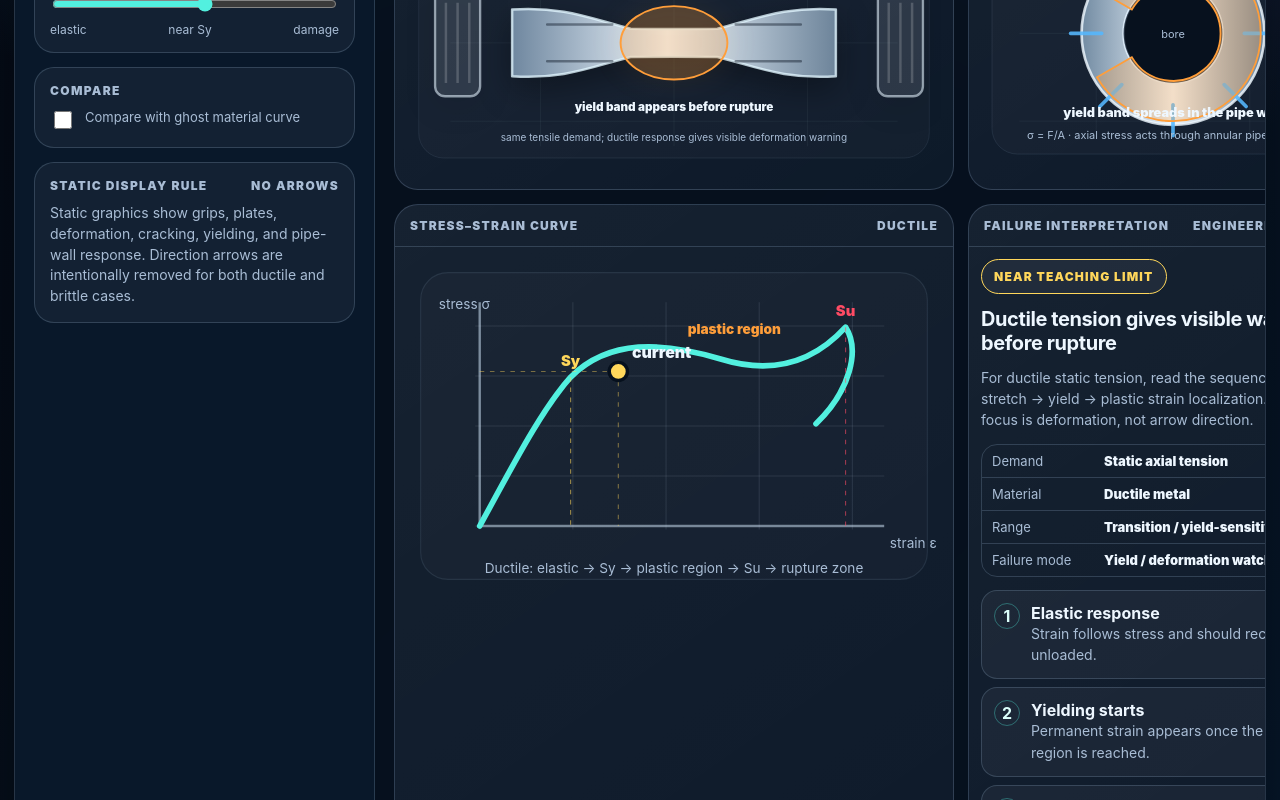
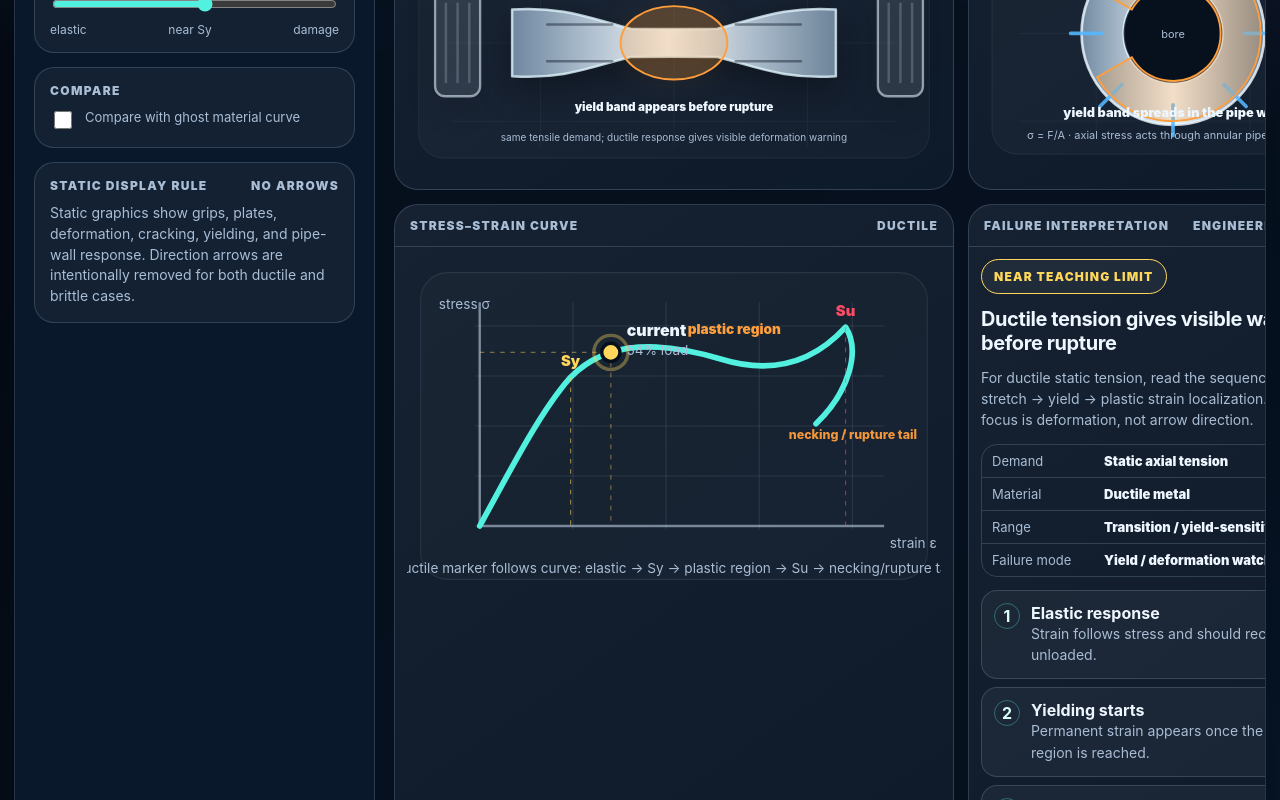
Before and after one commit to reallaksh19/PipingStressIllustration, a React (Vite) app in the folder failure-strength-lab-v3/: page / in a window 1280 px wide. Shown: the part 543-1343 px from the top of the page. Built offline with nearby package versions, Linux system fonts and the light colour scheme.

Commit message:
Improve stress strain curve marker tracking

```diff
--- a/failure-strength-lab-v3/src/components/StressStrainCurve.tsx
+++ b/failure-strength-lab-v3/src/components/StressStrainCurve.tsx
@@ -1,33 +1,88 @@
 import { LabState, Status, COLORS } from '../model/types';
+
+type Pt = { x: number; y: number };
+
+const ductileCurve = 'M64 235 C92 184 118 133 144 104 C178 70 225 73 276 88 C318 101 355 94 386 60 C399 80 390 116 360 145';
+const brittleCurve = 'M64 235 C102 178 142 112 188 48';
+
+function clamp01(n: number) {
+  return Math.max(0, Math.min(1, n));
+}
+
+function cubic(p0: Pt, p1: Pt, p2: Pt, p3: Pt, tRaw: number): Pt {
+  const t = clamp01(tRaw);
+  const u = 1 - t;
+  return {
+    x: u ** 3 * p0.x + 3 * u ** 2 * t * p1.x + 3 * u * t ** 2 * p2.x + t ** 3 * p3.x,
+    y: u ** 3 * p0.y + 3 * u ** 2 * t * p1.y + 3 * u * t ** 2 * p2.y + t ** 3 * p3.y,
+  };
+}
+
+function ductilePoint(loadFraction: number): Pt {
+  const p = clamp01(loadFraction);
+  // Marker follows the same Bezier segments as the displayed ductile curve:
+  // elastic → yield/plastic hardening → ultimate tensile point → necking/rupture tail.
+  if (p < 0.44) {
+    return cubic({ x: 64, y: 235 }, { x: 92, y: 184 }, { x: 118, y: 133 }, { x: 144, y: 104 }, p / 0.44);
+  }
+  if (p < 0.76) {
+    return cubic({ x: 144, y: 104 }, { x: 178, y: 70 }, { x: 225, y: 73 }, { x: 276, y: 88 }, (p - 0.44) / 0.32);
+  }
+  if (p < 0.92) {
+    return cubic({ x: 276, y: 88 }, { x: 318, y: 101 }, { x: 355, y: 94 }, { x: 386, y: 60 }, (p - 0.76) / 0.16);
+  }
+  return cubic({ x: 386, y: 60 }, { x: 399, y: 80 }, { x: 390, y: 116 }, { x: 360, y: 145 }, (p - 0.92) / 0.08);
+}
+
+function brittlePoint(loadFraction: number): Pt {
+  return cubic({ x: 64, y: 235 }, { x: 102, y: 178 }, { x: 142, y: 112 }, { x: 188, y: 48 }, loadFraction);
+}
+
+function markerLabel(point: Pt, p: number, ductile: boolean) {
+  const nearRight = point.x > 330;
+  const nearTop = point.y < 82;
+  const labelX = nearRight ? point.x - 16 : point.x + 14;
+  const labelY = nearTop ? point.y + 28 : Math.max(point.y - 14, 30);
+  const anchor = nearRight ? 'end' : 'start';
+  const copy = ductile && p >= 0.92 ? 'necking path' : 'current';
+  return { labelX, labelY, anchor, copy };
+}
 
 export function StressStrainCurve({ state, status }: { state: LabState; status: Status }) {
   const duct = state.material === 'ductile';
-  const p = state.staticLoad / 100;
-  let x: number, y: number;
+  const p = clamp01(state.staticLoad / 100);
+  const point = duct ? ductilePoint(p) : brittlePoint(p);
+  const x = Math.max(64, Math.min(420, point.x));
+  const y = Math.max(40, Math.min(238, point.y));
+  const label = markerLabel({ x, y }, p, duct);
+  const curvePath = duct ? ductileCurve : brittleCurve;
+  const ghostPath = duct ? brittleCurve : ductileCurve;
 
-  // Ductile: elastic (0–0.44) → yield plateau (0.44–0.76) → necking/rupture (0.76–1.0)
-  if (duct) {
-    if (p < 0.44) { x = 64 + p * 180; y = 235 - p * 300; }
-    else if (p < 0.76) { x = 143 + (p - 0.44) * 430; y = 104 - (p - 0.44) * 50; }
-    else { x = 281 + (p - 0.76) * 330; y = 89 + (p - 0.76) * 230; }
-  } else {
-    // Brittle: linear up to fracture at x=188. Cap x so dot never overshoots the fracture line.
-    x = 64 + Math.min(p, 1) * 124;
-    y = 235 - Math.min(p, 1) * 185;
-  }
-  x = Math.max(64, Math.min(420, x));
-  y = Math.max(40, Math.min(238, y));
-
-  return <svg viewBox="0 0 470 300" role="img" aria-label="Stress strain curve">
+  return <svg viewBox="0 0 470 300" role="img" aria-label="Stress strain curve with current point constrained to the curve">
     <rect x="12" y="12" width="446" height="270" rx="24" fill="rgba(255,255,255,.018)" stroke="rgba(190,220,255,.10)"/>
     {[0,1,2,3,4].map(i => <g key={i}><line className="gridline" x1={64+i*82} y1="38" x2={64+i*82} y2="238"/><line className="gridline" x1="60" y1={235-i*44} x2="420" y2={235-i*44}/></g>)}
     <path className="axis" d="M64 235H420"/><path className="axis" d="M64 235V38"/>
     <text x="425" y="254" className="muted">strain ε</text><text x="28" y="44" className="muted">stress σ</text>
-    {state.compareCurve && <path className="ghostCurve" stroke={duct ? COLORS.red : COLORS.cyan} d={duct ? 'M64 235 C102 178 142 112 188 48' : 'M64 235 C92 184 118 133 144 104 C178 70 225 73 276 88 C318 101 355 94 386 60 C399 80 390 116 360 145'} />}
-    <path className="curve" stroke={duct ? COLORS.cyan : COLORS.red} d={duct ? 'M64 235 C92 184 118 133 144 104 C178 70 225 73 276 88 C318 101 355 94 386 60 C399 80 390 116 360 145' : 'M64 235 C102 178 142 112 188 48'} />
-    {duct ? <><line x1="144" y1="104" x2="144" y2="238" stroke="rgba(255,215,91,.56)" strokeDasharray="4 5"/><line x1="386" y1="60" x2="386" y2="238" stroke="rgba(255,75,100,.56)" strokeDasharray="4 5"/><text x="144" y="94" textAnchor="middle" fill="#ffd75b" fontSize="13" fontWeight="900">Sy</text><text x="386" y="50" textAnchor="middle" fill="#ff4b64" fontSize="13" fontWeight="900">Su</text><text x="247" y="66" fill="#ff9e3a" fontSize="12" fontWeight="900">plastic region</text></> : <><line x1="188" y1="48" x2="188" y2="238" stroke="rgba(255,75,100,.56)" strokeDasharray="4 5"/><text x="203" y="50" fill="#ff4b64" fontSize="13" fontWeight="900">fracture</text><text x="95" y="136" fill="#ffd75b" fontSize="12" fontWeight="900">mostly elastic</text></>}
-    <path d={`M${x} ${y}V235`} stroke="rgba(255,215,91,.42)" strokeDasharray="4 5"/><path d={`M64 ${y}H${x}`} stroke="rgba(255,215,91,.42)" strokeDasharray="4 5"/>
-    <circle className="point" cx={x} cy={y} r="8" fill={status.color}/><text x={Math.min(x+12,378)} y={Math.max(y-12,30)} className="label">current</text>
-    <text x="235" y="276" textAnchor="middle" className="muted">{duct ? 'Ductile: elastic → Sy → plastic region → Su → rupture zone' : 'Brittle: mostly elastic → crack/fracture with little plastic strain'}</text>
+    {state.compareCurve && <path className="ghostCurve" stroke={duct ? COLORS.red : COLORS.cyan} d={ghostPath} />}
+    <path className="curve" stroke={duct ? COLORS.cyan : COLORS.red} d={curvePath} />
+    {duct ? <>
+      <line x1="144" y1="104" x2="144" y2="238" stroke="rgba(255,215,91,.56)" strokeDasharray="4 5"/>
+      <line x1="386" y1="60" x2="386" y2="238" stroke="rgba(255,75,100,.56)" strokeDasharray="4 5"/>
+      <text x="144" y="94" textAnchor="middle" fill="#ffd75b" fontSize="13" fontWeight="900">Sy</text>
+      <text x="386" y="50" textAnchor="middle" fill="#ff4b64" fontSize="13" fontWeight="900">Su</text>
+      <text x="247" y="66" fill="#ff9e3a" fontSize="12" fontWeight="900">plastic region</text>
+      <text x="336" y="158" fill="rgba(255,158,58,.95)" fontSize="11" fontWeight="800">necking / rupture tail</text>
+    </> : <>
+      <line x1="188" y1="48" x2="188" y2="238" stroke="rgba(255,75,100,.56)" strokeDasharray="4 5"/>
+      <text x="203" y="50" fill="#ff4b64" fontSize="13" fontWeight="900">fracture</text>
+      <text x="95" y="136" fill="#ffd75b" fontSize="12" fontWeight="900">mostly elastic</text>
+    </>}
+    <path d={`M${x} ${y}V235`} stroke="rgba(255,215,91,.42)" strokeDasharray="4 5"/>
+    <path d={`M64 ${y}H${x}`} stroke="rgba(255,215,91,.42)" strokeDasharray="4 5"/>
+    <circle cx={x} cy={y} r="15" fill="none" stroke={status.color} strokeOpacity=".36" strokeWidth="3"/>
+    <circle className="point" cx={x} cy={y} r="8" fill={status.color}/>
+    <text x={label.labelX} y={label.labelY} textAnchor={label.anchor} className="label">{label.copy}</text>
+    <text x={label.labelX} y={label.labelY + 16} textAnchor={label.anchor} className="muted">{Math.round(p * 100)}% load</text>
+    <text x="235" y="276" textAnchor="middle" className="muted">{duct ? 'Ductile marker follows curve: elastic → Sy → plastic region → Su → necking/rupture tail' : 'Brittle marker follows mostly elastic curve to sudden fracture'}</text>
   </svg>;
 }
```
